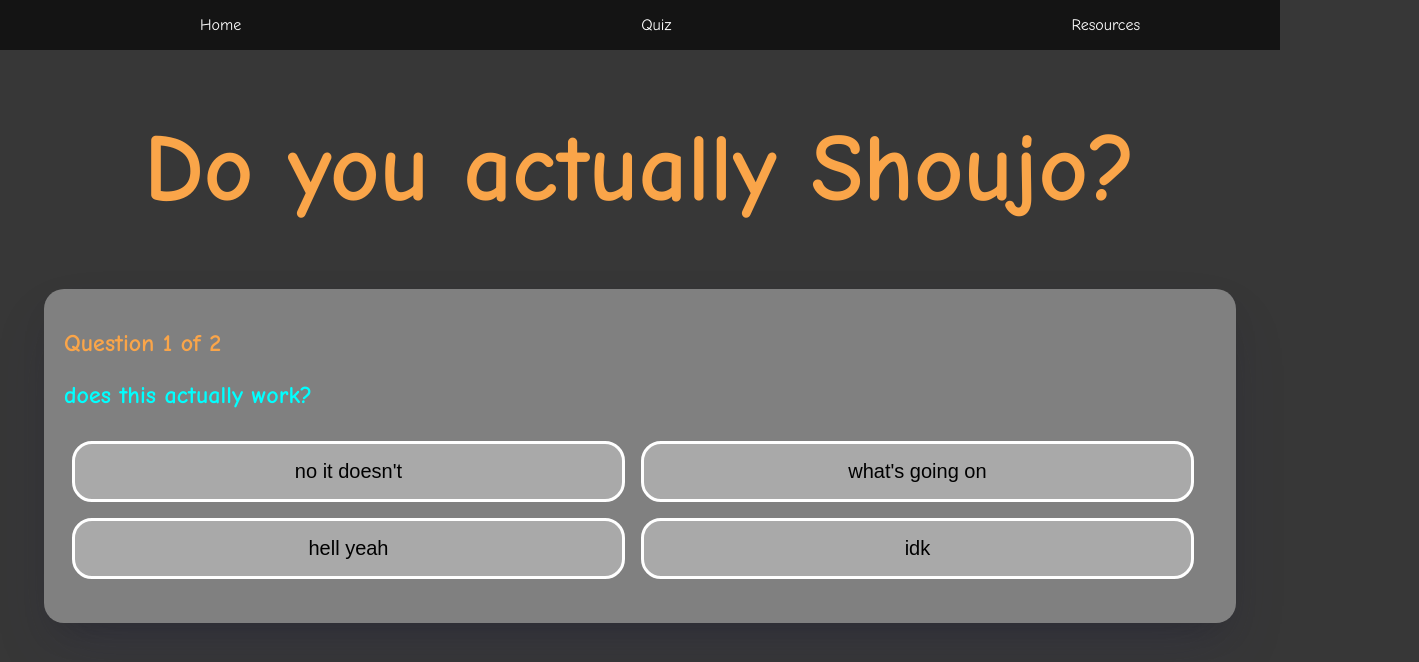
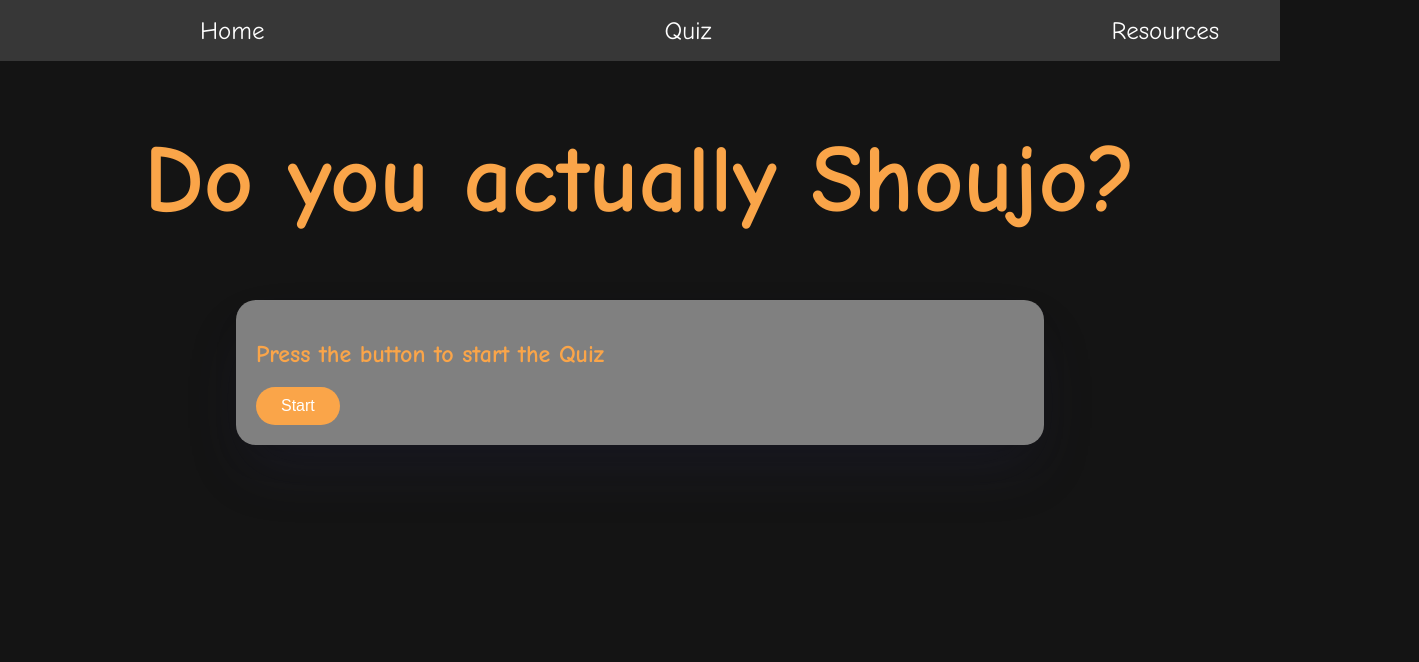
Before and after one commit to bbland1/Quiz-App, a React (Create React App) app: page /quiz in a window 1280 px wide. Shown: the top 662 px of the page, 1419 px wide, since content can reach past the window. Built offline with nearby package versions, Linux system fonts and the light colour scheme.

Commit message:
moved quiz functionality added a start page to quiz

```diff
--- a/public/styles.css
+++ b/public/styles.css
@@ -1,7 +1,7 @@
 @import url('https://fonts.googleapis.com/css2?family=Comic+Neue:ital,wght@0,300;0,400;0,700;1,300;1,400;1,700&display=swap');
 
 body {
-  background-color: #373737ff;
+  background-color: #141414ff;
   color: #faa549ff;
   margin: 0;
   font-family: 'Comic Neue', cursive;
@@ -22,7 +22,7 @@ li {
 }
 
 nav ul {
-  background-color: #141414ff;
+  background-color: #373737ff;
   list-style-type: none;
   margin: 0;
   padding: 0;
@@ -37,6 +37,17 @@ nav li {
 nav li a {
   display: block;
   color: white;
+  text-align: center;
+  padding: 16px 12.5rem;
+  text-decoration: none;
+  font-size: 25px;
+}
+
+nav li a:hover {
+  display: block;
+  color: white;
+  background-color: #f2564fff;
+  border-radius: 15px;
   text-align: center;
   padding: 16px 12.5rem;
   text-decoration: none;
@@ -84,7 +95,7 @@ nav li a {
 }
 
 .final-score button {
-  background-color: #141414ff;
+  background-color: #faa549ff;
   border: none;
   color: white;
   padding: 10px 25px;
@@ -96,7 +107,7 @@ nav li a {
 }
 
 
-/* resouces page */
+/* resources page */
 .videos-resources {
   display: inline-flex;
   text-align: center;
--- a/src/App.js
+++ b/src/App.js
@@ -1,7 +1,7 @@
 import { Routes, Route } from 'react-router-dom';
-import Home from './Components/Home';
-import Quiz from './Components/QuizItems/Quiz';
-import Resources from './Components/Resources';
+import Home from './Components/HomePage';
+import Quiz from './Components/QuizItems/QuizPage';
+import Resources from './Components/ResourcesPage';
 
 
 
--- a/src/Components/Home.jsx
+++ b/src/Components/HomePage.jsx
@@ -1,6 +1,7 @@
 import React from "react";
 import NavBar from "./NavBar";
 import HomeTitle from "./HomeTitle";
+import {Link} from "react-router-dom";
 
 function Home() {
   return (
@@ -11,6 +12,7 @@ function Home() {
       </header>
       <main>
         <h3>blah blah blah</h3>
+        <button><Link to="/quiz">Start the quiz</Link></button>
       </main>
     </div>
   );
--- a/src/Components/QuizItems/Quiz.jsx
+++ b/src/Components/QuizItems/QuizLogic.jsx
@@ -1,14 +1,13 @@
 import React, { useState } from "react";
-import NavBar from "../NavBar";
 import questions from "./QuizQuestions";
 
-function Quiz() {
-  // State Properites of the quiz
+function QuizLogic() {
+  // State Properties of the quiz
   const [currentQuestion, setCurrentQuestion] = useState(0);
   const [showFinalScore, setShowFinalScore] = useState(false);
   const [score, setScore] = useState(0);
 
-  // giviing functionality
+  // giving functionality
   function handleAnswerClick(isCorrect) {
     console.log(isCorrect)
 
@@ -33,13 +32,9 @@ function Quiz() {
 
   return (
     <div>
-      <header className="header-title">
-        <NavBar />
-        <h1>Do you actually Shoujo?</h1>
-      </header>
-      <main>
-        {showFinalScore ? (
-          <div className="final-score">
+      {
+        showFinalScore ? (
+          <div className="final-score" >
             <h2>Seems you do know Shoujo</h2>
             <h3>You got {score} out of {questions.length} correct! {(score / questions.length) * 100}%</h3>
             <button onClick={() => handleRestart()}>Restart</button>
@@ -48,7 +43,6 @@ function Quiz() {
           <div className="question-card">
             <h2>Question {currentQuestion + 1} of {questions.length}</h2>
             <h3 className="question-text">{questions[currentQuestion].questionText}</h3>
-
             <div className="answer-text">
               <ul>
                 {questions[currentQuestion].answersOptions.map((answerOption) => {
@@ -61,10 +55,10 @@ function Quiz() {
               </ul>
             </div>
           </div>
-        )}
-      </main>
+        )
+      }
     </div>
-  );
+  )
 }
 
-export default Quiz;
+export default QuizLogic;
--- /dev/null
+++ b/src/Components/QuizItems/QuizPage.jsx
@@ -0,0 +1,27 @@
+import React, { useState } from "react";
+import NavBar from "../NavBar";
+import QuizLogic from "./QuizLogic";
+import GameStart from "./StartPage";
+
+function Quiz() {
+  // State Properties of the quiz
+  const [startGame, setStartGame] = useState(false);
+
+  function onStart(){
+    setStartGame(true);
+  }
+
+  return (
+    <div>
+      <header className="header-title">
+        <NavBar />
+        <h1>Do you actually Shoujo?</h1>
+      </header>
+      <main>
+        {startGame ? (<QuizLogic />) : (<GameStart onStart={onStart}/>)}
+      </main>
+    </div>
+  );
+}
+
+export default Quiz;
--- a/src/Components/QuizItems/QuizQuestions.js
+++ b/src/Components/QuizItems/QuizQuestions.js
@@ -1,17 +1,17 @@
 const questions = [
   {
-    questionText: 'does this actually work?',
+    questionText: "What is Shoujo?",
     answersOptions: [
-      { id: "A", answerText: "no it doesn't", isCorrect: false },
-      { id: "B", answerText: "what's going on", isCorrect: false },
-      { id: "C", answerText: "hell yeah", isCorrect: true },
-      { id: "D", answerText: "idk", isCorrect: false }
+      { id: "A", answerText: "Any romance series set in high school", isCorrect: false },
+      { id: "B", answerText: "Stories with female main characters", isCorrect: false },
+      { id: "C", answerText: "Series marketed to young girls (8-17) published in a Shoujo Magazine", isCorrect: true },
+      { id: "D", answerText: "Any series where battle action isn't the focus.", isCorrect: false }
     ]
   },
   {
-    questionText: 'did we move forward?',
+    questionText: "What are 3 things to look at to tell if you've picked up a shoujo?",
     answersOptions: [
-      { id: "A", answerText: "no it doesn't", isCorrect: false },
+      { id: "A", answerText: "The eyes, the panelling", isCorrect: false },
       { id: "B", answerText: "what's going on", isCorrect: false },
       { id: "C", answerText: "hell yeah", isCorrect: true },
       { id: "D", answerText: "idk", isCorrect: false }
--- /dev/null
+++ b/src/Components/QuizItems/StartPage.jsx
@@ -0,0 +1,13 @@
+import React from "react";
+
+function GameStart(props) {
+  // passing props from the quiz page to change the state handled there to have a start button for the quiz
+  return (
+    <div className="final-score">
+      <h2>Press the button to start the Quiz</h2>
+      <button onClick={() => props.onStart()}>Start</button>
+    </div>
+  );
+}
+
+export default GameStart;
--- a/src/Components/Resources.jsx
+++ b/src/Components/ResourcesPage.jsx
@@ -23,7 +23,7 @@ function Resources() {
         <ul>
           <li><a href="https://comicsforum.org/2015/03/10/shojo-manga-research-the-legacy-of-women-critics-and-their-gender-based-approach-by-masafumi-monden/#more-3873">Manga Studies #7</a></li>
           <li><a href="https://comicsforum.org/2015/06/11/manga-studies-8-shojo-manga-history-the-obscured-decades-by-dalma-kalovics/">Manga Studies #8</a></li>
-          <li><a href="https://mangabrog.wordpress.com/2015/12/14/berserk-artist-kentaro-miura-interview-i-actually-dont-think-i-could-let-such-a-long-grim-story-end-with-a-grim-ending/">mangabrog: Beserk Artist Interview</a></li>
+          <li><a href="https://mangabrog.wordpress.com/2015/12/14/berserk-artist-kentaro-miura-interview-i-actually-dont-think-i-could-let-such-a-long-grim-story-end-with-a-grim-ending/">mangabrog: Berserk Artist Interview</a></li>
         </ul>
       </div>
     </div>
```
Also changed, not shown: public/robots.txt (deleted), 1 other file (tests, documents, lock files or other folders).
